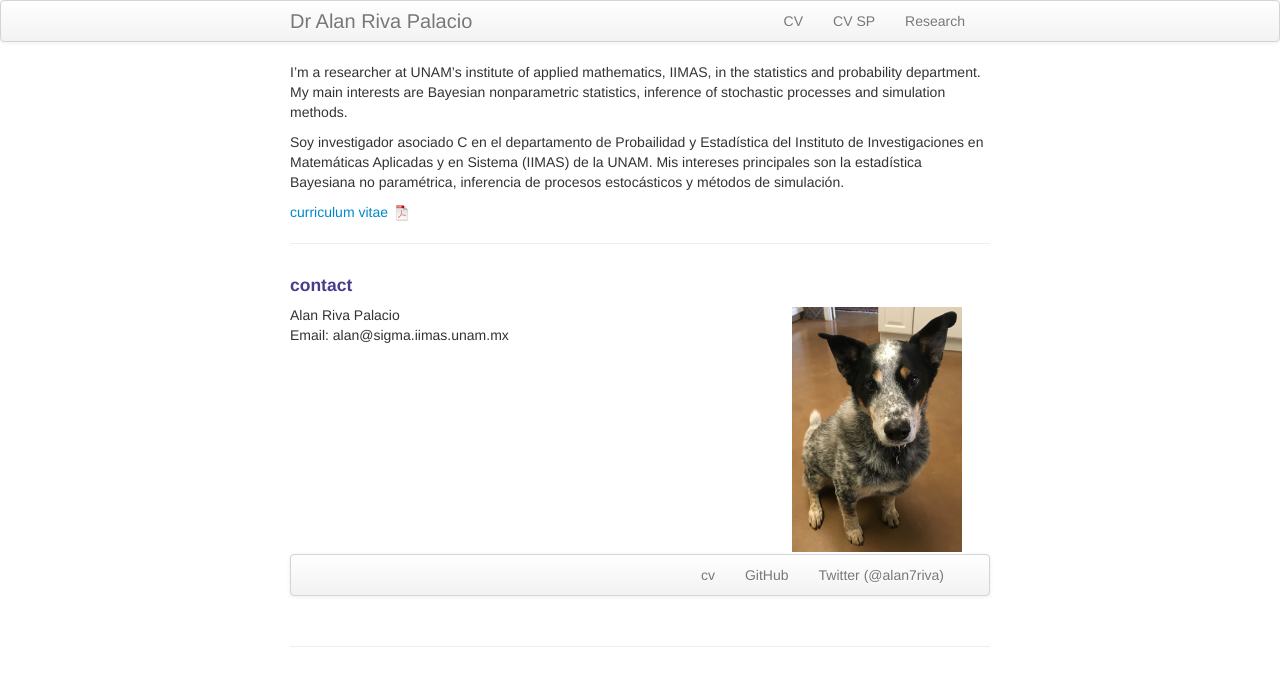
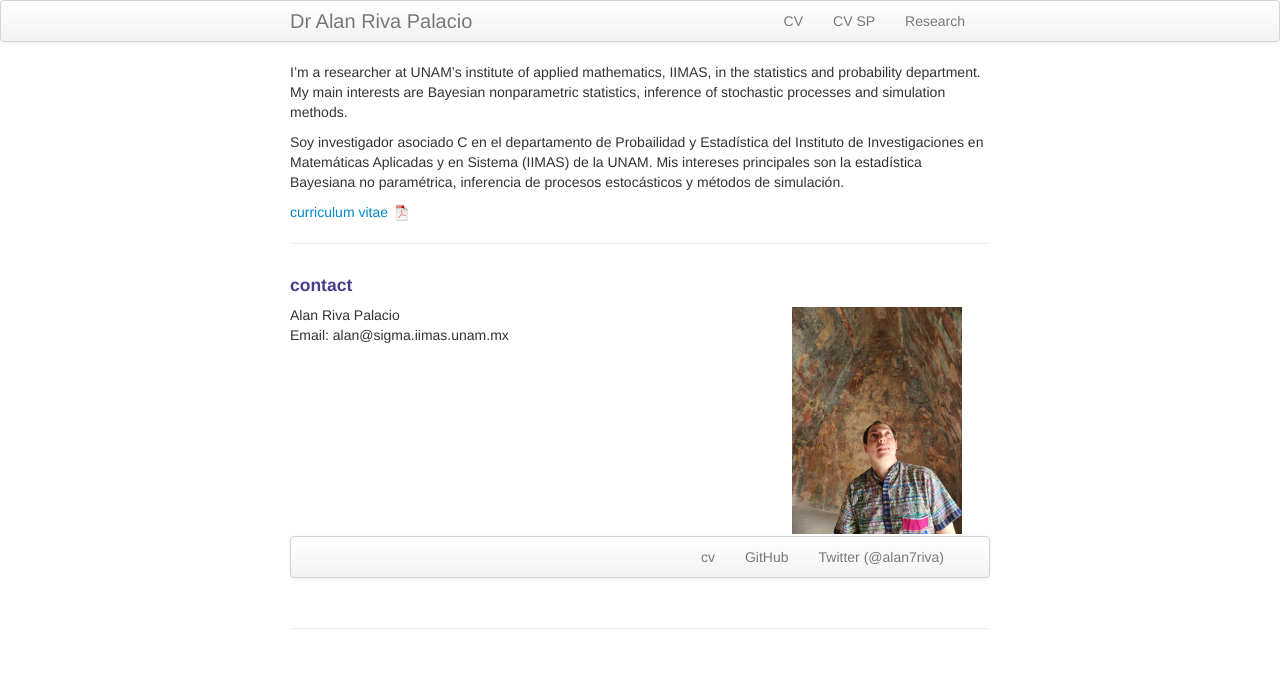
Before and after one commit to alan7riva/alan7riva.github.io, a Jekyll site: the page built from index.md, in a window 1280 px wide. Shown: the top 686 px of the page. Built offline with Jekyll 4.4.1, drawn with Linux system fonts in a browser that asks for light colours.

Commit message:
Updtaed photo

```diff
--- a/index.md
+++ b/index.md
@@ -25,8 +25,8 @@ Soy investigador asociado C en el departamento de Probailidad y Estadística del
         </div>
 
         <div class="span2">
-        <a href="../assets/headshot.jpg">
-            <img src="../assets/headshot.jpg"
+        <a href="../assets/PinturasBonampak.jpg">
+            <img src="../assets/PinturasBonampak.jpg"
                   title="Alan Riva Palacio" alt="Alan Riva Palacio"/></a>
         </div>
     </div>
```
Also changed, not shown: assets/PinturasBonampak.jpg (added), assets/headshot.jpg (deleted).
